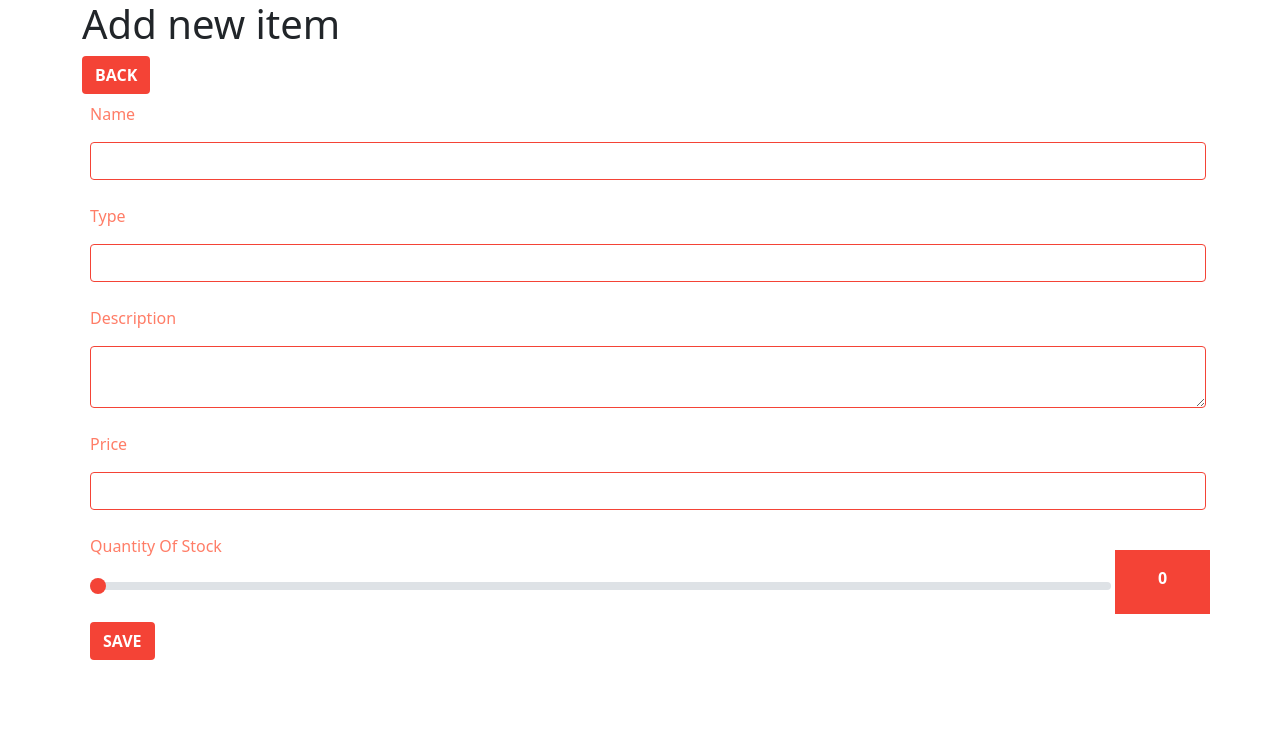
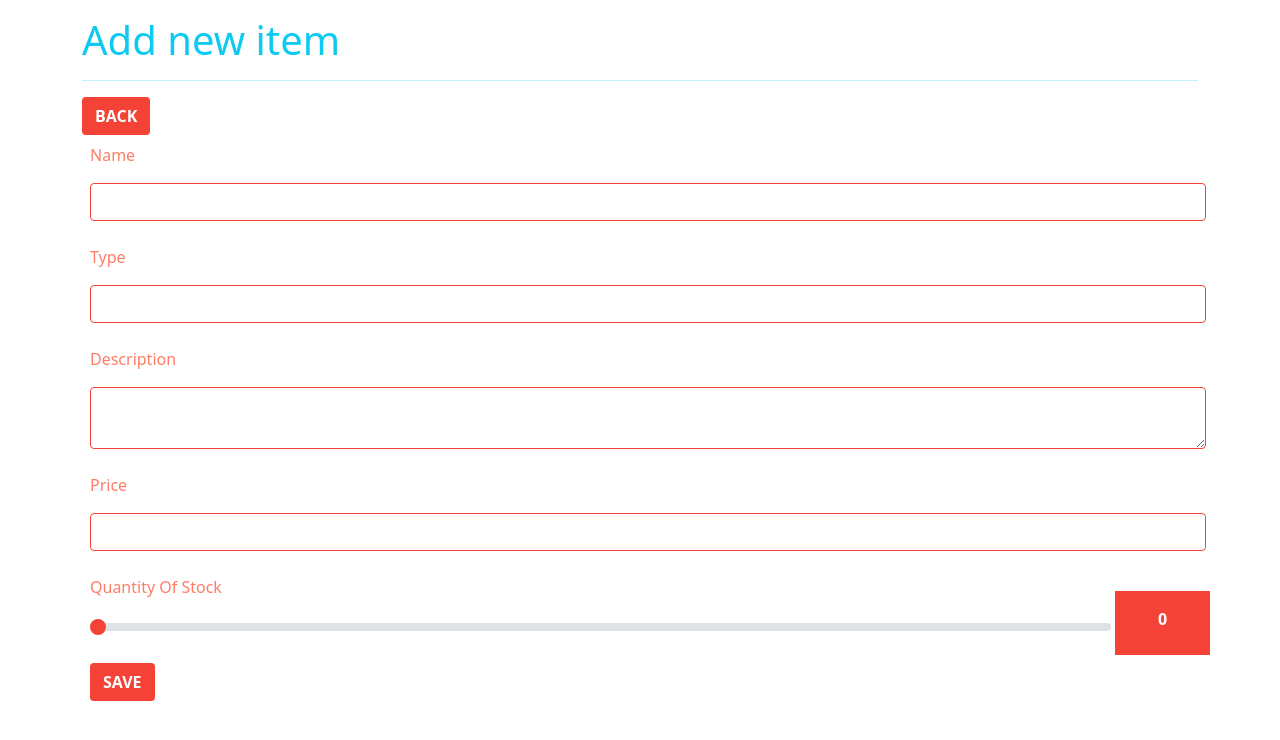
Before and after one commit to hajmaedina/wendy-webshop-project, a React (Create React App) app in the folder wendy-webshop/: page /new-product in a window 1280 px wide. Shown: the top 740 px of the page. Built offline with nearby package versions, Linux system fonts and the light colour scheme.

Commit message:
update new-prouct-page

```diff
--- a/wendy-webshop/src/NewProduct.js
+++ b/wendy-webshop/src/NewProduct.js
@@ -158,7 +158,8 @@ export default function NewProduct() {
 console.log(fieldValue.quantity);
     return (
         <div className="container">
-            <h1>Add new item</h1>
+            <h1 className="text-info mt-3">Add new item</h1>
+            <hr className="text-info" />
             <Link to='/'><button type="button" className="btn btn-orange">Back</button></Link>
             <form className={`needs-validation ${formWasValidated ? 'was-validated' : ''}`} noValidate={true} onSubmit={handleSubmit} >
                 <InputFieldSet
```
